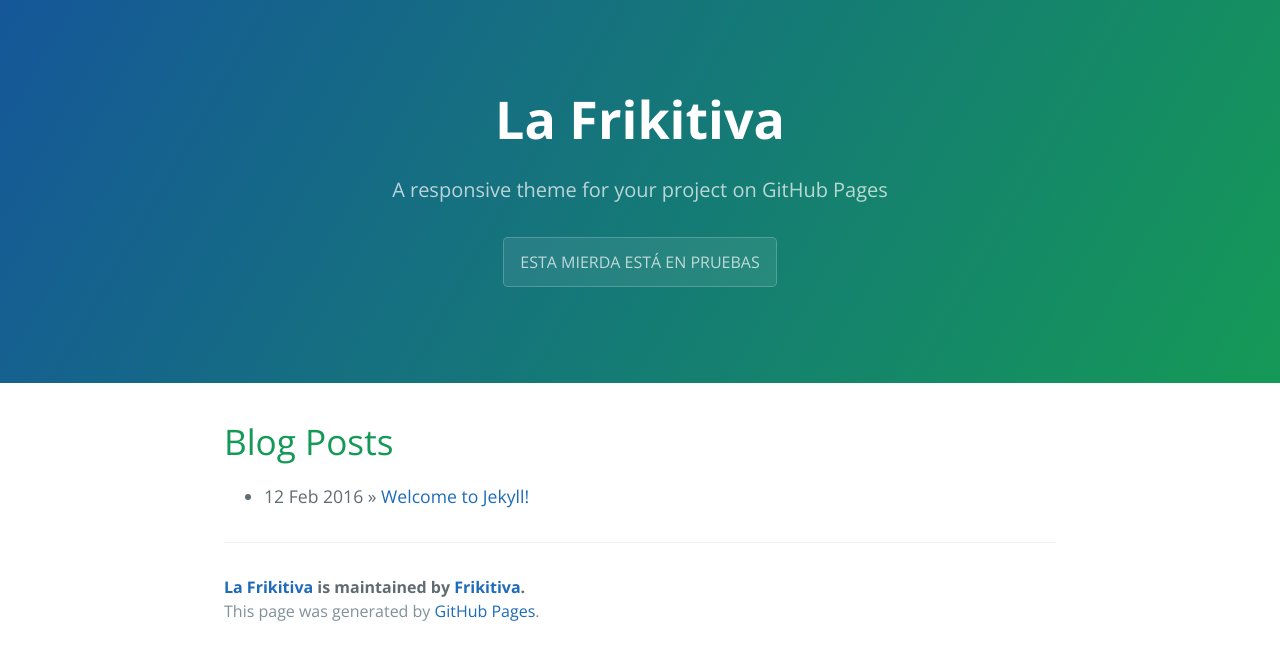
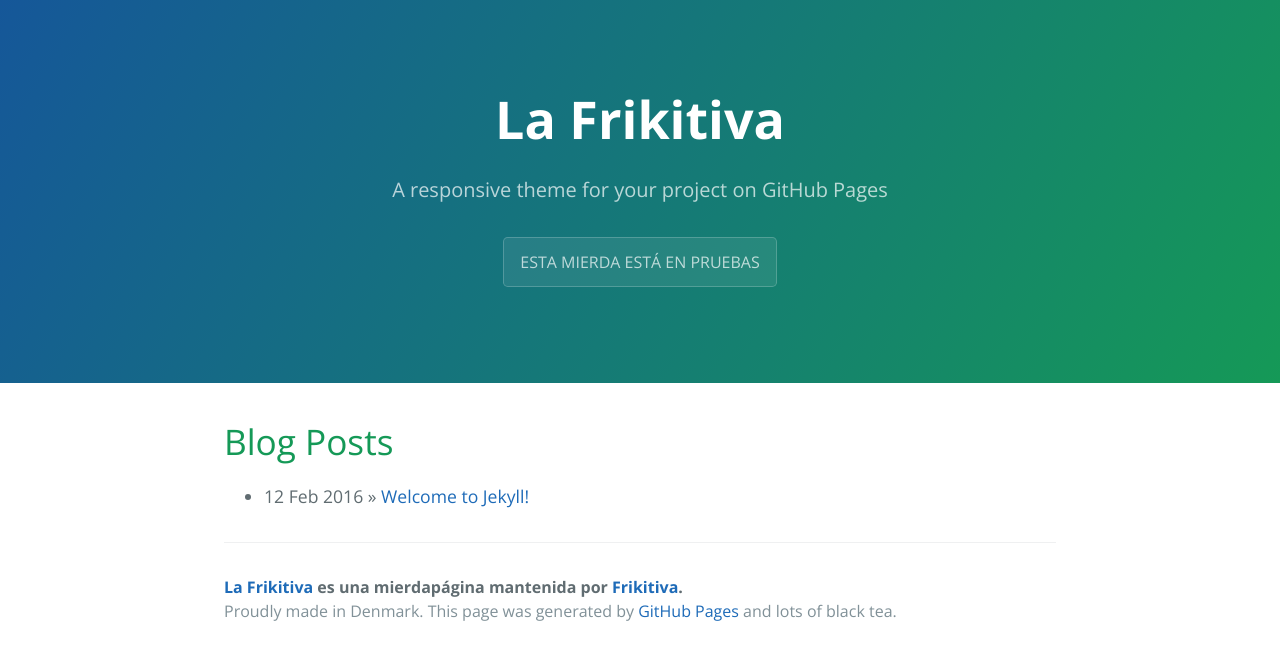
Before and after one commit to frikitiva/000frikitiva.github.io, a Jekyll site: the page built from index.html, in a window 1280 px wide. Shown: the top 660 px of the page. Built offline with Jekyll 4.4.1, drawn with Linux system fonts in a browser that asks for light colours; the list of posts is cut into pages by our own code.

Commit message:
Update page-footer.html

```diff
--- a/_includes/page-footer.html
+++ b/_includes/page-footer.html
@@ -1,4 +1,5 @@
 <footer class="site-footer">
-  <span class="site-footer-owner"><a href="{{ site.url }}">{{ site.title }}</a> is maintained by <a href="{{ site.author.url }}">{{ site.author.name }}</a>.</span>
-  <span class="site-footer-credits">This page was generated by <a href="https://pages.github.com">GitHub Pages</a>.</span>
+  <span class="site-footer-owner"><a href="{{ site.url }}">{{ site.title }}</a> es una mierdapágina mantenida por <a href="{{ site.author.url }} desde 2005">{{ site.author.name }}</a>.</span>
+  <span class="site-footer-credits">Proudly made in Denmark.</span>
+  <span class="site-footer-credits">This page was generated by <a href="https://pages.github.com">GitHub Pages</a> and lots of black tea.</span>
 </footer>
```
